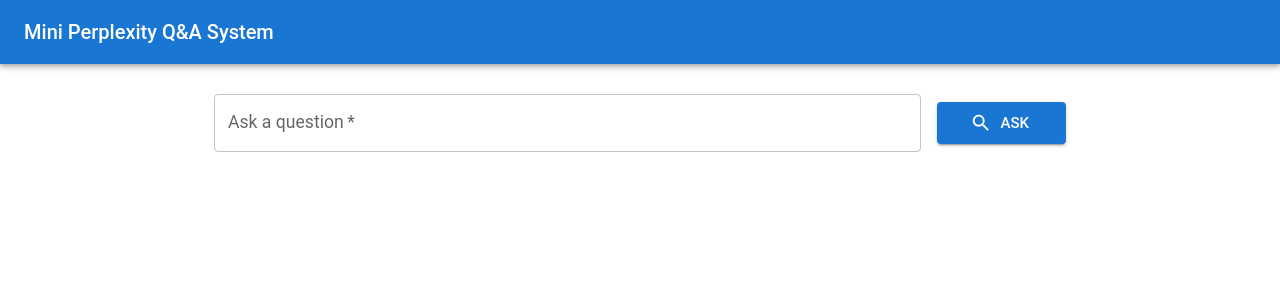
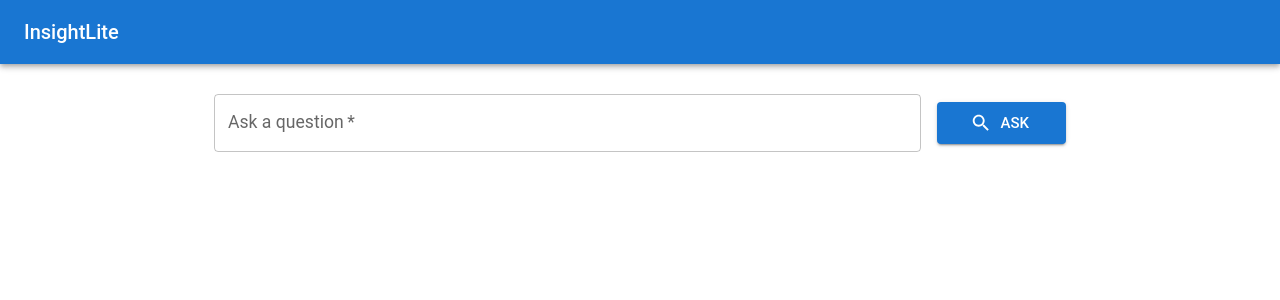
Before and after one commit to sourav1087c/mini-perplexity, a React (Create React App) app in the folder frontend/: page / in a window 1280 px wide. Shown: the top 300 px of the page. Built offline with nearby package versions, Linux system fonts and the light colour scheme.

Commit message:
first draft working

```diff
--- a/frontend/src/App.js
+++ b/frontend/src/App.js
@@ -71,7 +71,7 @@
       {/* AppBar for the header */}
       <AppBar position="static">
         <Toolbar>
-          <Typography variant="h6">Mini Perplexity Q&A System</Typography>
+          <Typography variant="h6">InsightLite</Typography>
         </Toolbar>
       </AppBar>
 
```
